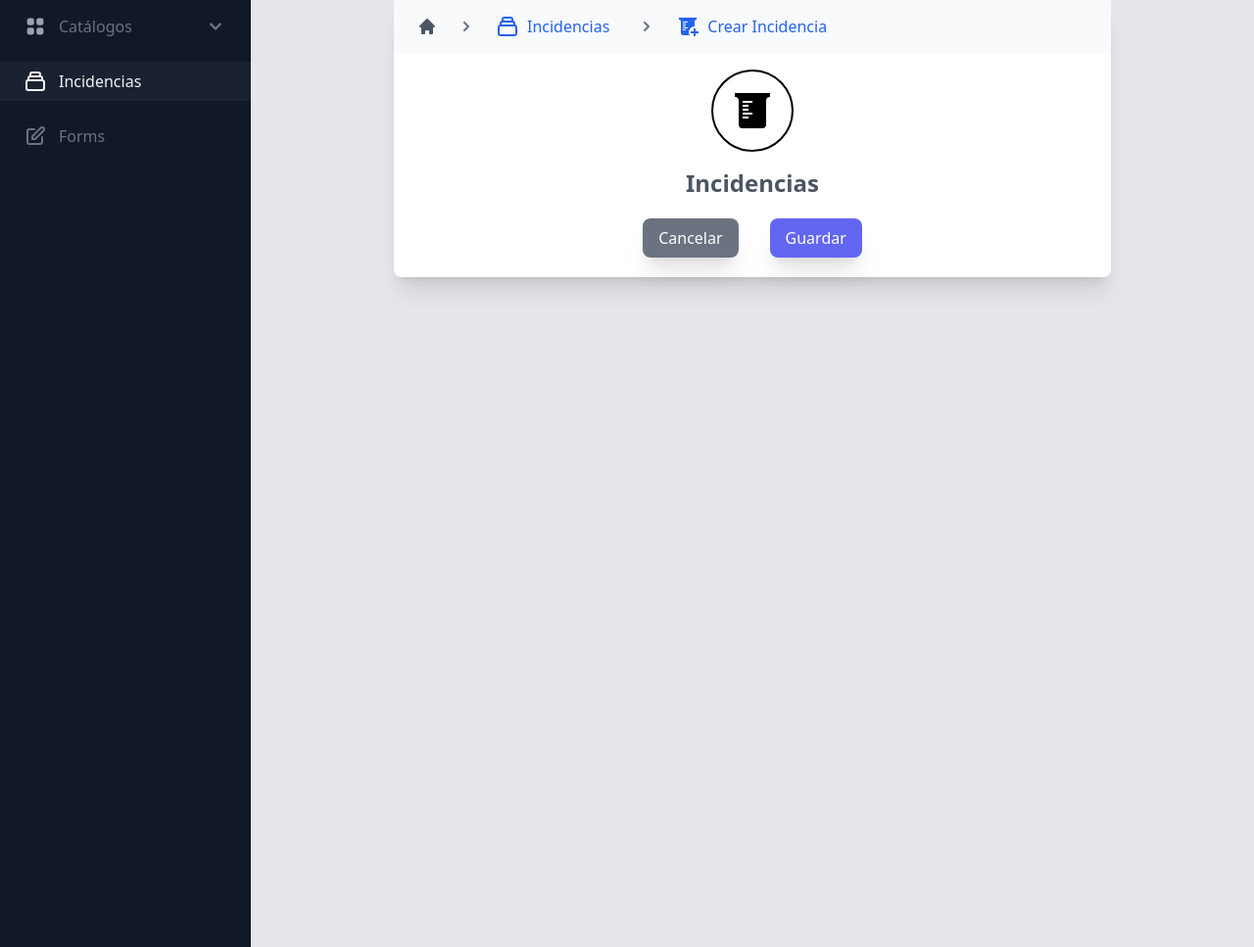
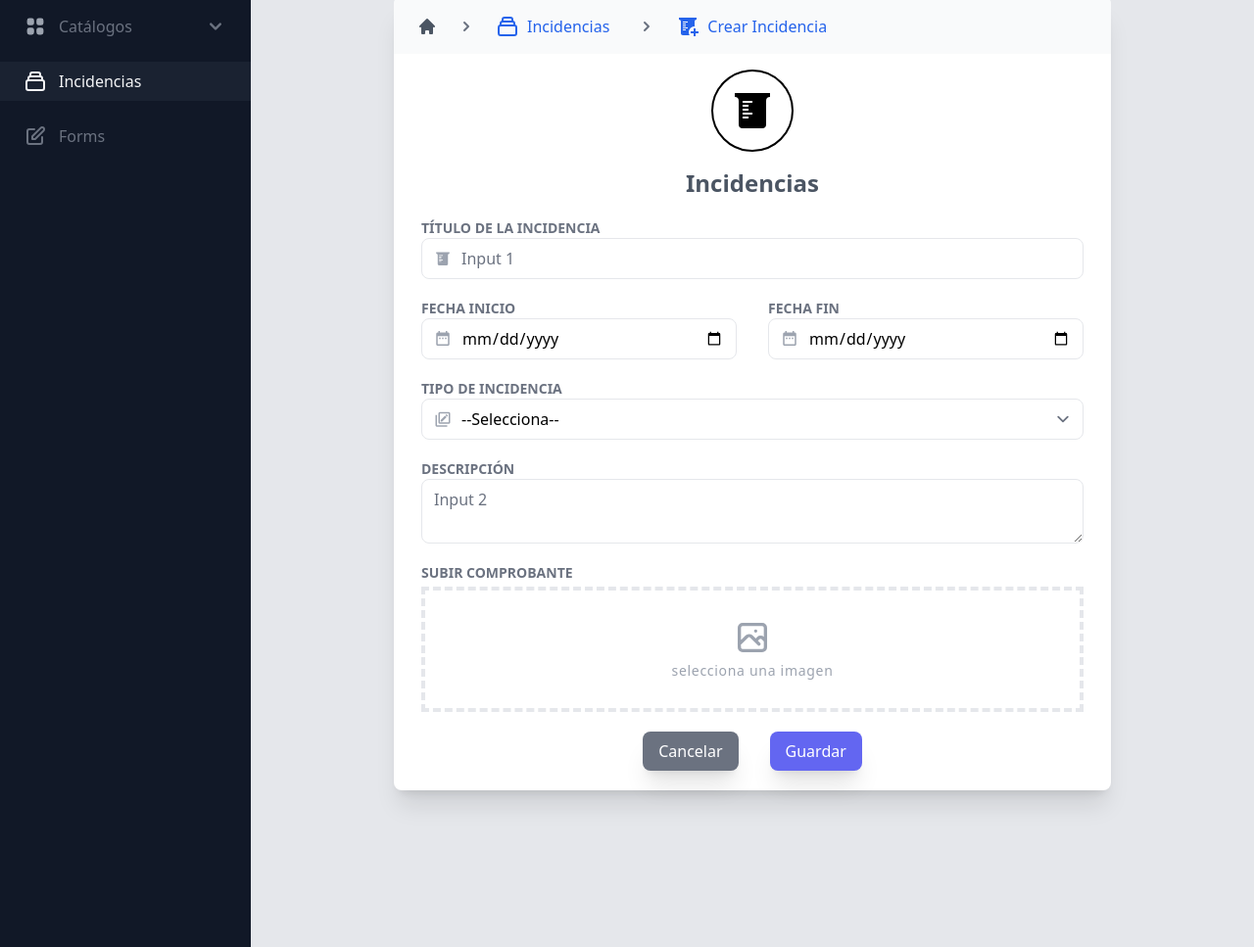
Before and after one commit to albertoG-MG/Intranet, a PHP site: page /user/crear_incidencia.php in a window 1280 px wide. Shown: the part 169-1136 px from the top of the page at 98% size. Run offline with PHP 8.4, Linux system fonts and the light colour scheme; the visitor is signed in with stand-in values (Sample User, id 1); style sheets or scripts are compiled from the project's sources; some libraries are stand-ins or nearby versions.

Commit message:
Se agrego el contenido a crear incidencia

```diff
--- a/layouts/MasterPage/content/_crear_incidencia.php
+++ b/layouts/MasterPage/content/_crear_incidencia.php
@@ -65,7 +65,68 @@
           </div>
 
           <form id="Guardar" method="post">
+            <div class="grid grid-cols-1 mt-5 mx-7">
+              <label class="uppercase md:text-sm text-xs text-gray-500 text-light font-semibold">Título de la incidencia</label>
+              <div class="group flex">
+                <div class="w-10 z-10 pl-1 text-center pointer-events-none flex items-center justify-center"><i class="mdi mdi-beaker text-gray-400 text-lg"></i></div>
+                <input class="w-full -ml-10 pl-10 py-2 px-3 rounded-lg border border-gray-200 focus:outline-none focus:ring-2 focus:ring-black focus:border-transparent" type="text" id="titulo" name="titulo" placeholder="Input 1">
+              </div>
+            </div>
 
+            <div class="grid grid-cols-1 md:grid-cols-2 gap-5 md:gap-8 mt-5 mx-7 items-start">
+              <div class="grid grid-cols-1">
+                <label class="uppercase md:text-sm text-xs text-gray-500 text-light font-semibold">Fecha inicio</label>
+                <div class="group flex">
+                  <div class="w-10 z-10 pl-1 text-center pointer-events-none flex items-center justify-center"><i class="mdi mdi-calendar-range text-gray-400 text-lg"></i></div>
+                  <input class="w-full -ml-10 pl-10 py-2 px-3 rounded-lg border border-gray-200 focus:outline-none focus:ring-2 focus:ring-black focus:border-transparent" type="date" id="fechainicio" name="fechainicio">
+                </div>
+              </div>
+              <div class="grid grid-cols-1">
+                <label class="uppercase md:text-sm text-xs text-gray-500 text-light font-semibold">Fecha fin</label>
+                <div class="group flex">
+                  <div class="w-10 z-10 pl-1 text-center pointer-events-none flex items-center justify-center"><i class="mdi mdi-calendar-range text-gray-400 text-lg"></i></div>
+                  <input class="w-full -ml-10 pl-10 py-2 px-3 rounded-lg border border-gray-200 focus:outline-none focus:ring-2 focus:ring-black focus:border-transparent" type="date" id="fechafin" name="fechafin">
+                </div>
+              </div>
+            </div>
+
+            <div class="grid grid-cols-1 mt-5 mx-7">
+              <label class="uppercase md:text-sm text-xs text-gray-500 text-light font-semibold">Tipo de incidencia</label>
+              <div class="group flex">
+                <div class="w-10 z-10 pl-1 text-center pointer-events-none flex items-center justify-center"><i class="mdi mdi-pencil-box-multiple-outline text-gray-400 text-lg"></i></div>
+                <select class="w-full -ml-10 pl-10 py-2 px-3 rounded-lg border border-gray-200 focus:outline-none focus:ring-2 focus:ring-black focus:border-transparent" id="tipo" name="tipo">
+                  <option value="">--Selecciona--</option>
+                  <option value="ACTA ADMINISTRATIVA">Acta admnistrativa</option>
+                  <option value="INCAPACIDAD">Incapacidad</option>
+                  <option value="PERMISO">Permiso</option>
+                </select>
+              </div>
+            </div>
+
+            <div class="grid grid-cols-1 mt-5 mx-7">
+              <label class="uppercase md:text-sm text-xs text-gray-500 text-light font-semibold">Descripción</label>
+              <textarea class="w-full rounded-lg border border-gray-200 focus:outline-none focus:ring-2 focus:ring-black focus:border-transparent" id="descripcion" name="descripcion" placeholder="Input 2"></textarea>
+            </div>
+
+
+            <div class="grid grid-cols-1 mt-5 mx-7">
+              <label class="uppercase md:text-sm text-xs text-gray-500 text-light font-semibold mb-1">Subir comprobante</label>
+              <div class='flex items-center justify-center w-full'>
+              <label class='flex flex-col border-4 border-dashed w-full h-32 hover:bg-gray-100 hover:border-black group'>
+                <div class='flex flex-col items-center justify-center pt-7'>
+                <div id="svg">
+                  <svg class="w-10 h-10 text-gray-400 group-hover:text-black" fill="none" stroke="currentColor" viewBox="0 0 24 24" xmlns="http://www.w3.org/2000/svg">
+                  <path stroke-linecap="round" stroke-linejoin="round" stroke-width="2" d="M4 16l4.586-4.586a2 2 0 012.828 0L16 16m-2-2l1.586-1.586a2 2 0 012.828 0L20 14m-6-6h.01M6 20h12a2 2 0 002-2V6a2 2 0 00-2-2H6a2 2 0 00-2 2v12a2 2 0 002 2z"></path>
+                  </svg>
+                </div>
+                <img id="preview" class="hidden" />
+                <p id="archivo" class='lowercase text-sm text-gray-400 group-hover:text-black pt-1 tracking-wider'>Selecciona una imagen</p>
+                </div>
+                <input type='file' id="foto" name="foto" class="hidden" />
+              </label>
+              </div>
+              <div id="error"></div>
+            </div>
 
             <div class='flex items-center justify-center  md:gap-8 gap-4 pt-5 pb-5'>
               <button class='w-auto bg-gray-500 hover:bg-gray-700 rounded-lg shadow-xl font-medium text-white px-4 py-2'>Cancelar</button>
```
